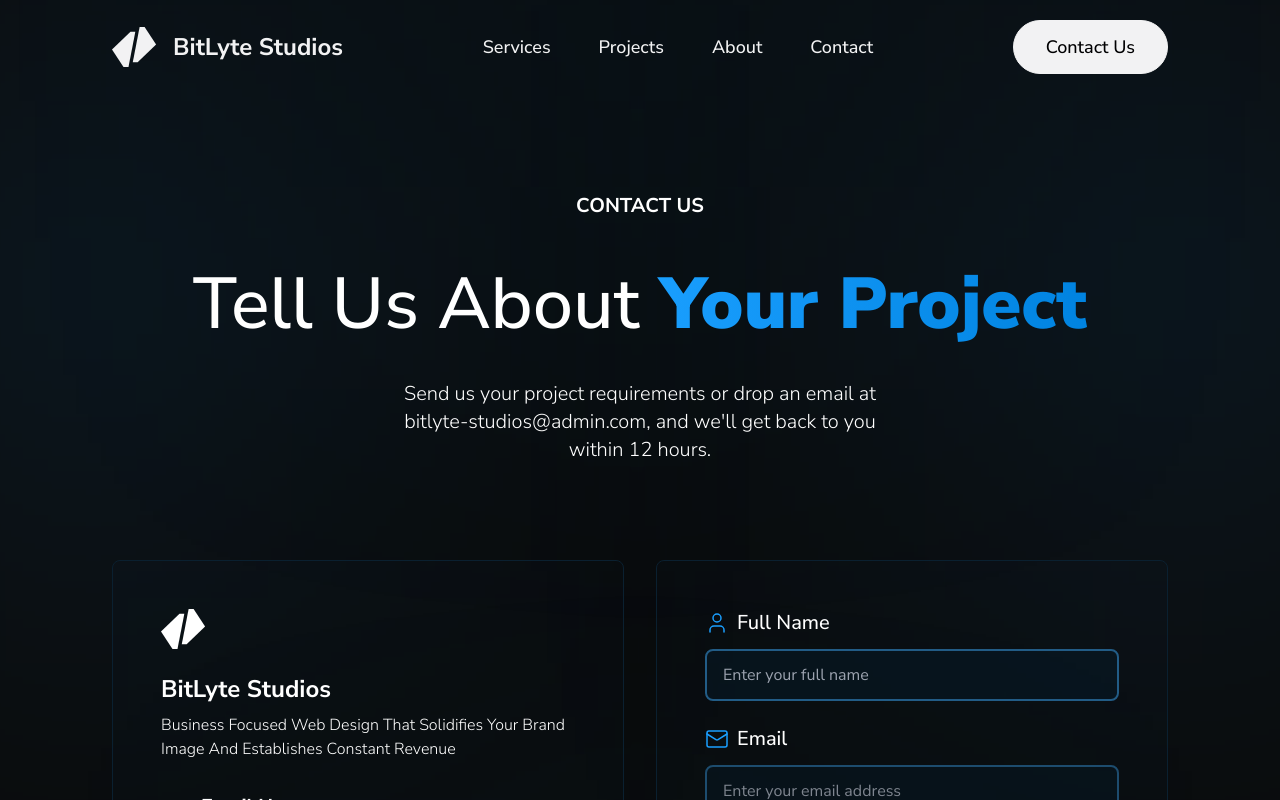
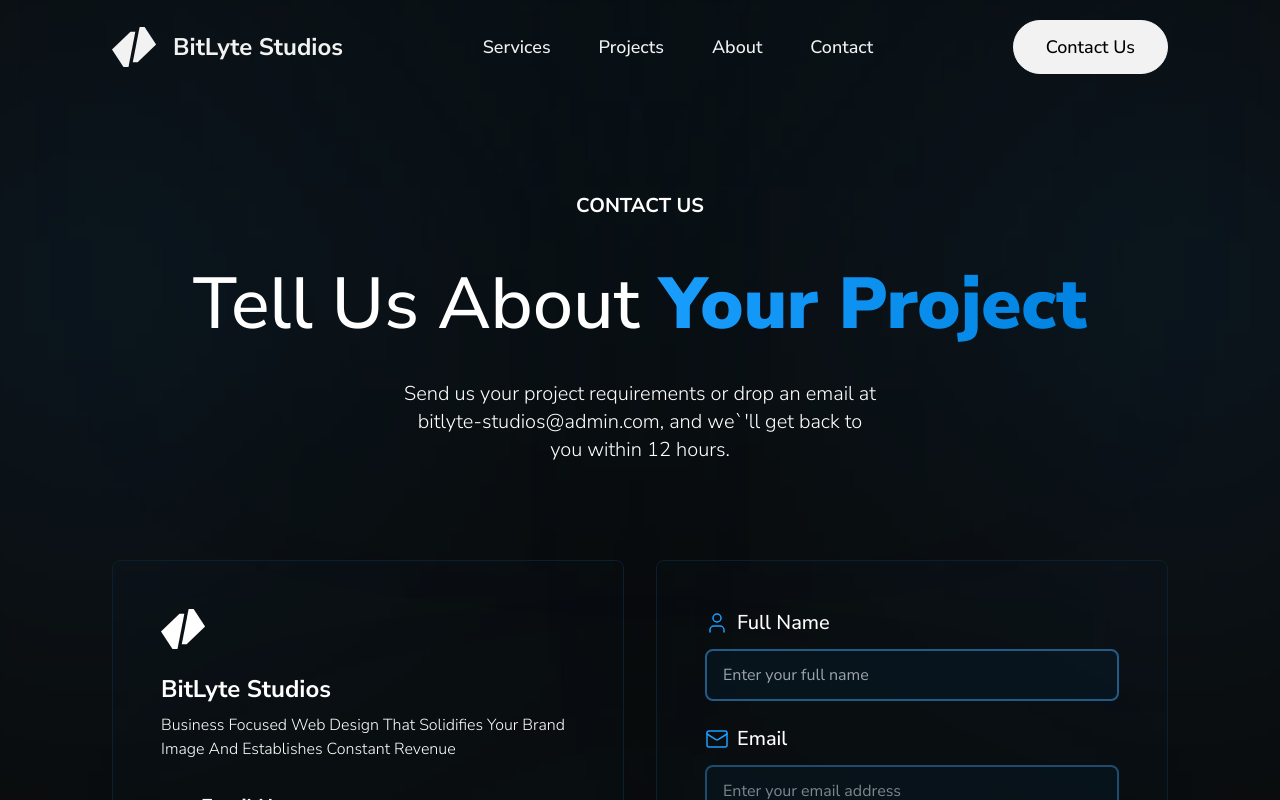
Before and after one commit to zrvnarmarin/BitLyte-Studios-Website, a Next.js app: page /contact in a window 1280 px wide. Shown: the top 800 px of the page. Built offline with nearby package versions, Linux system fonts and the light colour scheme.

Commit message:
fixed bug where single quote was not built for production because it was not a html code;

```diff
--- a/app/contact/(contact-sections)/HeroSection.tsx
+++ b/app/contact/(contact-sections)/HeroSection.tsx
@@ -33,7 +33,7 @@ export default function HeroSection() {
 
         <p className="text-xl font-light text-[#ffffff] text-center xs:px-4 sm:px-16 md:px-24 lg:px-32 xl:px-72 z-20">
           Send us your project requirements or drop an email at
-          bitlyte-studios@admin.com, and we'll get back to you within 12 hours.
+          bitlyte-studios@admin.com, and we`&apos;ll get back to you within 12 hours.
         </p>
       </div>
 
```
